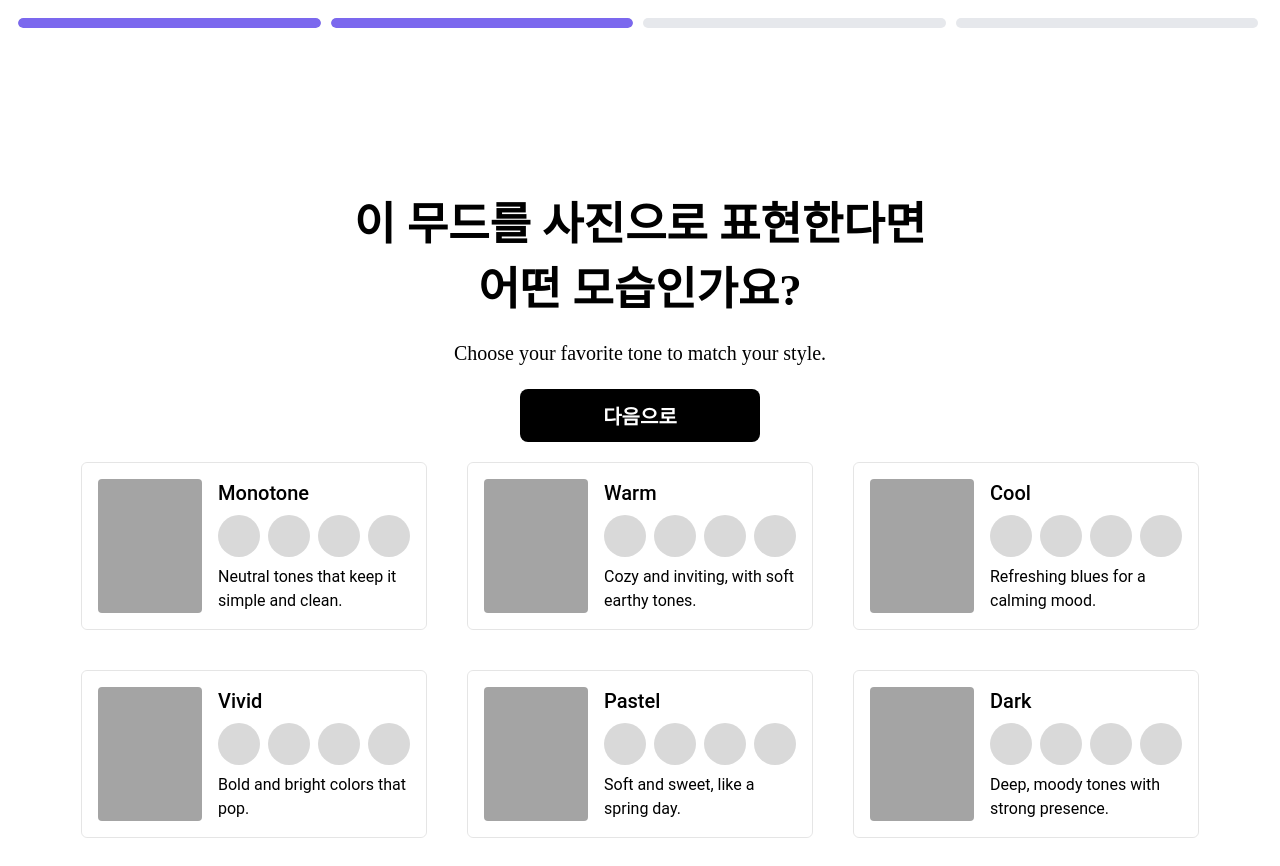
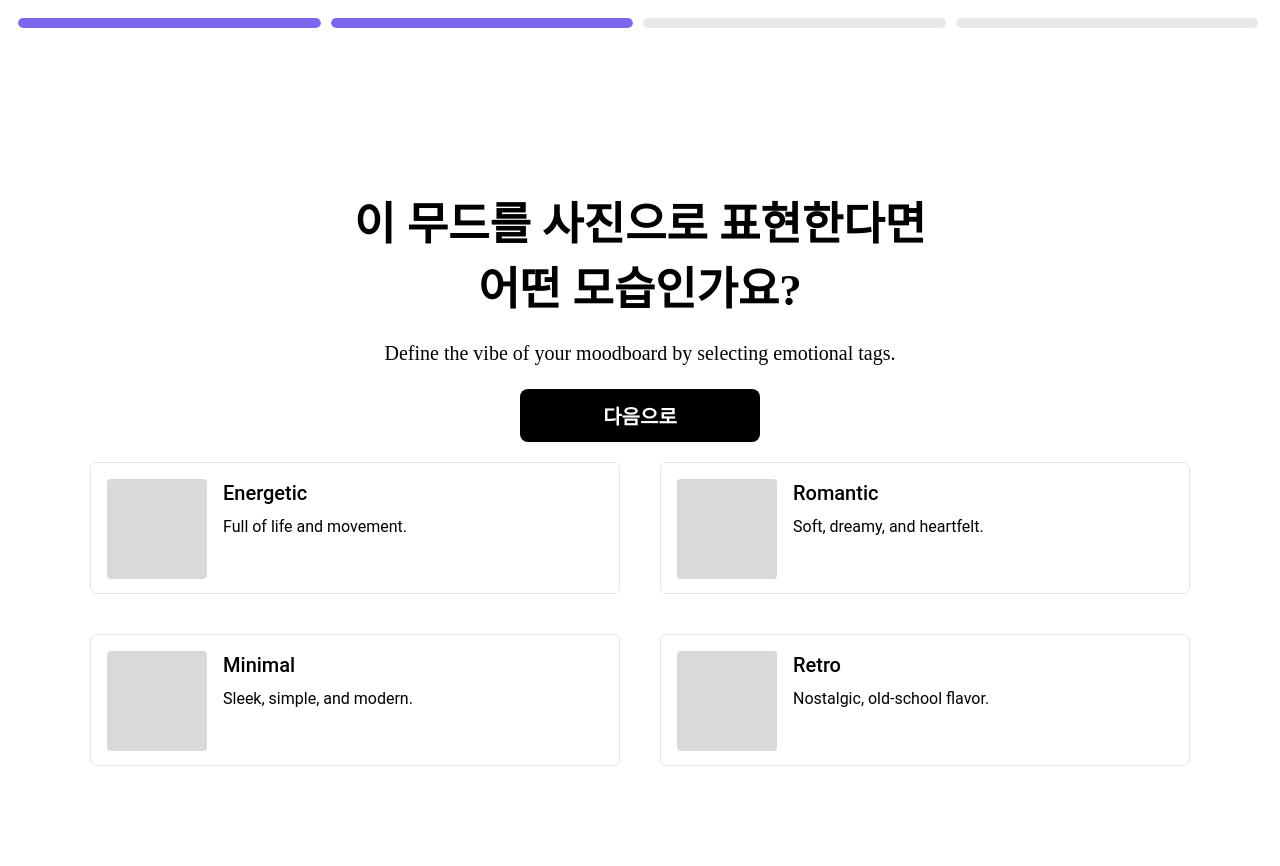
Before and after one commit to hubluish/Moomu, a Next.js app: page /home/home in a window 1280 px wide. Both pictures are taken after a click on the button "다음으로". Shown: the top 866 px of the page. After the commit the page ends 800 px from the top, so only its background shows below. Built offline with nearby package versions, Linux system fonts and the light colour scheme.

Commit message:
[FEAT] MoodOption 컴포넌트 제작
컬러의 선택지와 여타 선택지의 템플릿이 다른 관계로 새 컴포넌트를 제작하여 추가하였습니다.

```diff
--- /dev/null
+++ b/src/components/section/home/MoodOption.module.css
@@ -0,0 +1,49 @@
+/* components/common/MoodOption.module.css */
+
+.container {
+    display: flex;
+    padding: 16px;
+    justify-content: center;
+    align-items: flex-start;
+    gap: 16px;
+    flex: 1 0 0;
+    border-radius: 6px;
+    border: 1px solid rgba(0, 0, 0, 0.10);
+    box-sizing: border-box;
+    width: 530px;
+    height: 132px;
+}
+
+.imageArea {
+    display: flex;
+    width: 100px;
+    height: 100px;
+    background-color: #d9d9d9; /* 회색 */
+    border-radius: 4px;
+}
+
+.textArea {
+    display: flex;
+    flex-direction: column;
+    align-items: flex-start;
+    gap: 8px;
+    flex: 1 0 0;
+    }
+
+.title {
+    color: #000;
+    font-family: Roboto;
+    font-size: 20px;
+    font-style: normal;
+    font-weight: 500;
+    line-height: 28px;
+}
+
+.subtitle {
+    color: #000;
+    font-family: Roboto;
+    font-size: 16px;
+    font-style: normal;
+    font-weight: 400;
+    line-height: 24px;
+}
--- /dev/null
+++ b/src/components/section/home/MoodOption.tsx
@@ -0,0 +1,20 @@
+import React from 'react';
+import styles from './MoodOption.module.css';
+
+type MoodOptionProps = {
+    title: string;
+    subtitle: string;
+};
+
+export default function MoodOption({ title, subtitle }: MoodOptionProps) {
+    return (
+        <div className={styles.container}>
+        <div className={styles.imageArea}></div>
+
+        <div className={styles.textArea}>
+            <div className={styles.title}>{title}</div>
+            <div className={styles.subtitle}>{subtitle}</div>
+        </div>
+        </div>
+    );
+}
--- a/src/components/section/home/TitleBlock.tsx
+++ b/src/components/section/home/TitleBlock.tsx
@@ -2,7 +2,7 @@ import React from 'react';
 
 interface TitleBlockProps {
   title: React.ReactNode;
-  subtitle: string;
+  subtitle: React.ReactNode;
 }
 
 const TitleBlock: React.FC<TitleBlockProps> = ({ title, subtitle }) => {
--- a/src/pages/home/home.module.css
+++ b/src/pages/home/home.module.css
@@ -22,3 +22,9 @@
     align-items: center;
     gap: 40px;
 }
+
+    .grid2x2{
+    display: grid;
+    grid-template-columns: repeat(2, 1fr);
+    gap:40px;
+    }
--- a/src/pages/home/home.tsx
+++ b/src/pages/home/home.tsx
@@ -6,35 +6,105 @@ import ColorOption from '../../components/section/home/ColorOption';
 import TitleBlock from '../../components/section/home/TitleBlock';
 import Button from '../../components/section/home/Button';
 import ProgressBar from '../../components/section/home/ProgressBar';
+import MoodOption from '../../components/section/home/MoodOption';
+
+const stepContents = [
+    {
+        title: '어떤 색상이 들어가면 좋을까요?',
+        subtitle: <>컬러는 무드의 시작이에요. 마음을 끄는 색을 골라보세요.<br/>처음 떠오른 색이 정답일 수 있어요 !</>,
+        options: [
+        { title: 'Monotone', description: 'Neutral tones that keep it simple and clean.' },
+        { title: 'Warm', description: 'Cozy and inviting, with soft earthy tones.' },
+        { title: 'Cool', description: 'Refreshing blues for a calming mood.' },
+        { title: 'Vivid', description: 'Bold and bright colors that pop.' },
+        { title: 'Pastel', description: 'Soft and sweet, like a spring day.' },
+        { title: 'Dark', description: 'Deep, moody tones with strong presence.' },
+        ],
+    },
+    {
+        title: <>이 무드를 사진으로 표현한다면<br /> 어떤 모습인가요?</>,
+        subtitle: 'Define the vibe of your moodboard by selecting emotional tags.',
+        options: [
+        { title: 'Energetic', description: 'Full of life and movement.' },
+        { title: 'Romantic', description: 'Soft, dreamy, and heartfelt.' },
+        { title: 'Minimal', description: 'Sleek, simple, and modern.' },
+        { title: 'Retro', description: 'Nostalgic, old-school flavor.' },
+        ],
+    },
+    {
+        title: '텍스트는 어떤 느낌인가요?',
+        subtitle: 'Select additional styles for fonts and image concepts',
+        options: [
+        { title: 'Cafe', description: 'Warm and cozy corners with coffee aroma.' },
+        { title: 'Studio', description: 'Creative and raw energy all around.' },
+        { title: 'Park', description: 'Open skies and peaceful nature.' },
+        { title: 'Room', description: 'Personal, quiet and reflective.' },
+        ],
+    },
+    {
+        title: '마지막으로, 무드보드를 완성시킬 요소가 있을까요?',
+        subtitle: 'Select additional styles for fonts and image concepts.',
+        options: [
+        { title: 'Cafe', description: 'Warm and cozy corners with coffee aroma.' },
+        { title: 'Studio', description: 'Creative and raw energy all around.' },
+        { title: 'Park', description: 'Open skies and peaceful nature.' },
+        { title: 'Room', description: 'Personal, quiet and reflective.' },
+        ],
+    },
+];
+
 
 function Hello() {
     const [step, setStep] = useState(1);
-
     const handleNext = () => {
         if (step < 4) {
             setStep(step + 1);
         }
     };
 
+    const content = stepContents[step - 1];
+
     return (
         <main>
             <ProgressBar step={step}/>
-            <TitleBlock
-                title={<>이 무드를 사진으로 표현한다면<br/> 어떤 모습인가요?</>}
-                subtitle="Choose your favorite tone to match your style."
+            <TitleBlock title={content.title} subtitle= {content.subtitle}/>
+            <Button
+                onClick={handleNext}
+                variant={step < 4 ? 'black' : 'gradient'}
             />
-            <Button variant="black" onClick={handleNext}/>
-            <div className={styles.gridContainer}>
-                <div className={styles.row}>
-                    <ColorOption title="Monotone" description="Neutral tones that keep it simple and clean." />
-                    <ColorOption title="Warm" description="Cozy and inviting, with soft earthy tones." />
-                    <ColorOption title="Cool" description="Refreshing blues for a calming mood." />
-                </div>
-                <div className={styles.row}>
-                    <ColorOption title="Vivid" description="Bold and bright colors that pop." />
-                    <ColorOption title="Pastel" description="Soft and sweet, like a spring day." />
-                    <ColorOption title="Dark" description="Deep, moody tones with strong presence." />
-                </div>
+                <div className={styles.gridContainer}>
+                {step === 1 ? (
+                    <>
+                        <div className={styles.row}>
+                            {content.options.slice(0, 3).map((opt, index) => (
+                                <ColorOption
+                                    key={index}
+                                    title={opt.title}
+                                    description={opt.description}
+                                />
+                            ))}
+                        </div>
+                        <div className={styles.row}>
+                            {content.options.slice(3).map((opt, index) => (
+                                <ColorOption
+                                    key={index + 3}
+                                    title={opt.title}
+                                    description={opt.description}
+                                />
+                            ))}
+                        </div>
+                    </>
+                ) : (
+                    <div className={styles.grid2x2}>
+                        {content.options.map((opt, index) => (
+                            <MoodOption
+                                key={index}
+                                title={opt.title}
+                                subtitle={opt.description}
+                            />
+                        ))}
+                    </div>
+                )}
             </div>
 
         </main>
```
